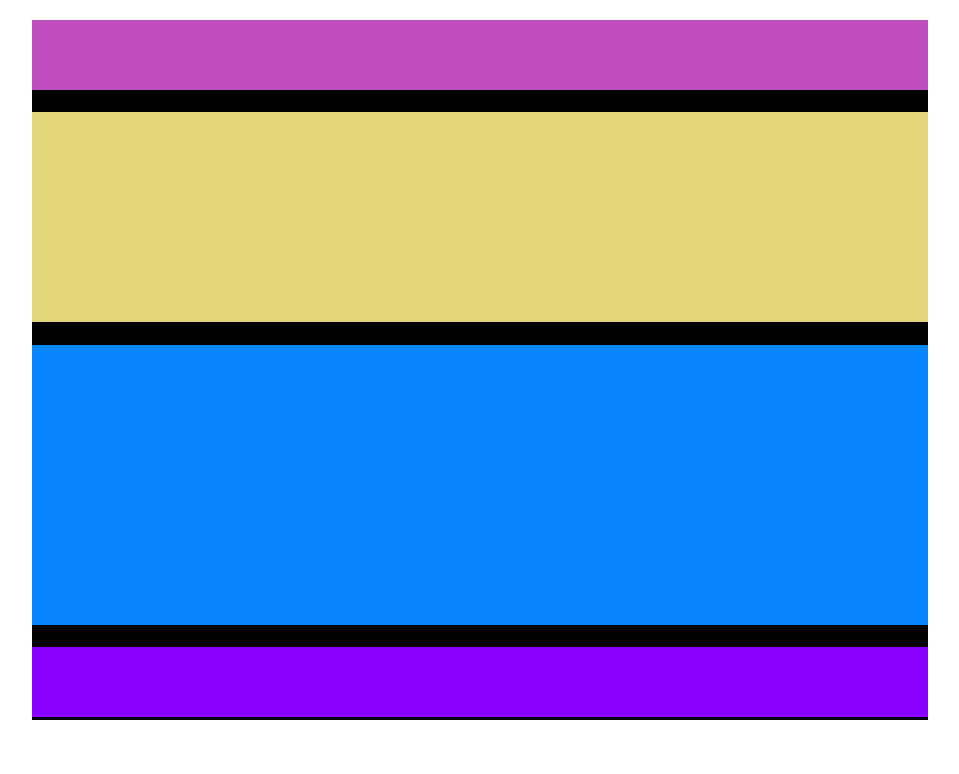
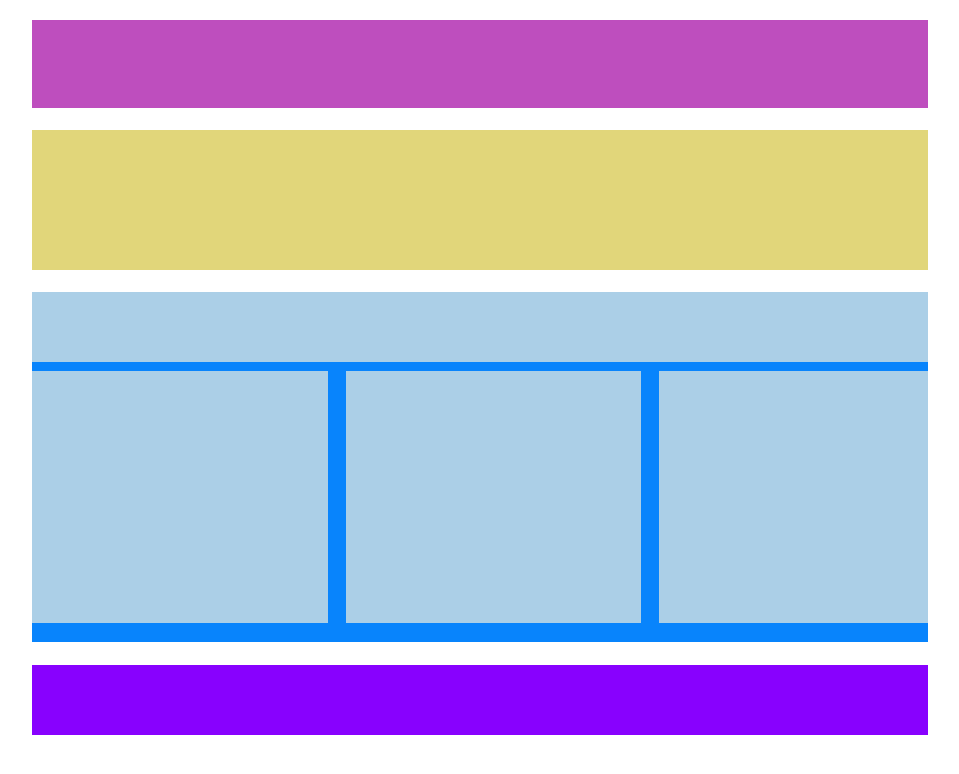
Before and after one commit to LucioMelis/htmlcss-struttura-wp, a plain HTML site: page index.html in a window 1280 px wide. Shown: the whole page, without its empty margins (160-1119 px from the left). Drawn offline with Linux system fonts and the light colour scheme.

Commit message:
Correzzione dei float, per le misure corrette stavo un pò impazzendo (grazie Riccardo per i consigli)

```diff
--- a/css/style.css
+++ b/css/style.css
@@ -6,18 +6,22 @@
 .container{
     width: 70%;
     height: 700px;
-    background-color:black;
+    background-color: white;
     margin: 20px auto;
 }
 header{
-    height: 10%;
+    height: 12.5%;
     background-color: rgb(190, 78, 190);
     margin-bottom: 2.5%;
 }
 .first{
-    height: 30%;
+    height: 20%;
     background-color: #e1d67a;
     margin-bottom: 2.5%;
+}
+.section{
+    height: 10%;
+    background-color: #abcfe7;
 }
 .second{
     height: 40%;
@@ -34,5 +38,28 @@ header{
 footer{
     height: 10%;
     background-color: #8801fe;
-
 }
+.float1{
+    float: left;
+    background-color: #abcfe7;
+    height: 90%;
+    width: 33%;
+    margin-top: 1%;
+    margin-right: 2%;
+}
+.float2{
+    float: left;
+    background-color: #abcfe7;
+    height: 90%;
+    width: 33%;
+    margin-top: 1%;
+    margin-right: 2%;
+}
+.float3{
+    background-color: #abcfe7;
+    float: left;
+    height: 90%;
+    width: 30%;
+    margin-top: 1%;
+}
+/* potevo stringere con qualche selettore avanzato */
--- a/index.html
+++ b/index.html
@@ -7,18 +7,23 @@
     <link rel="stylesheet" href="css/style.css">
     <title></title>
 </head>
-<body class="debug">
+<body>
+<!--creo una class container-->
     <div class="container">
-
+<!--intestazione della pagina-->
         <header></header>
-
+<!--divido il contenuto principale in vari div-->
+<!--Prima Div-->
         <div class="first"></div>
-
+<!--Seconda Div-->
+        <div class="section"></div>
+<!--Terza Div con Float-->
         <div class="second clearfix">
             <div class="float1"></div>
             <div class="float2"></div>
+            <div class="float3"></div>
         </div>
-
+<!--Parte finale della pagina-->
         <footer></footer>
 
     </div>
```
